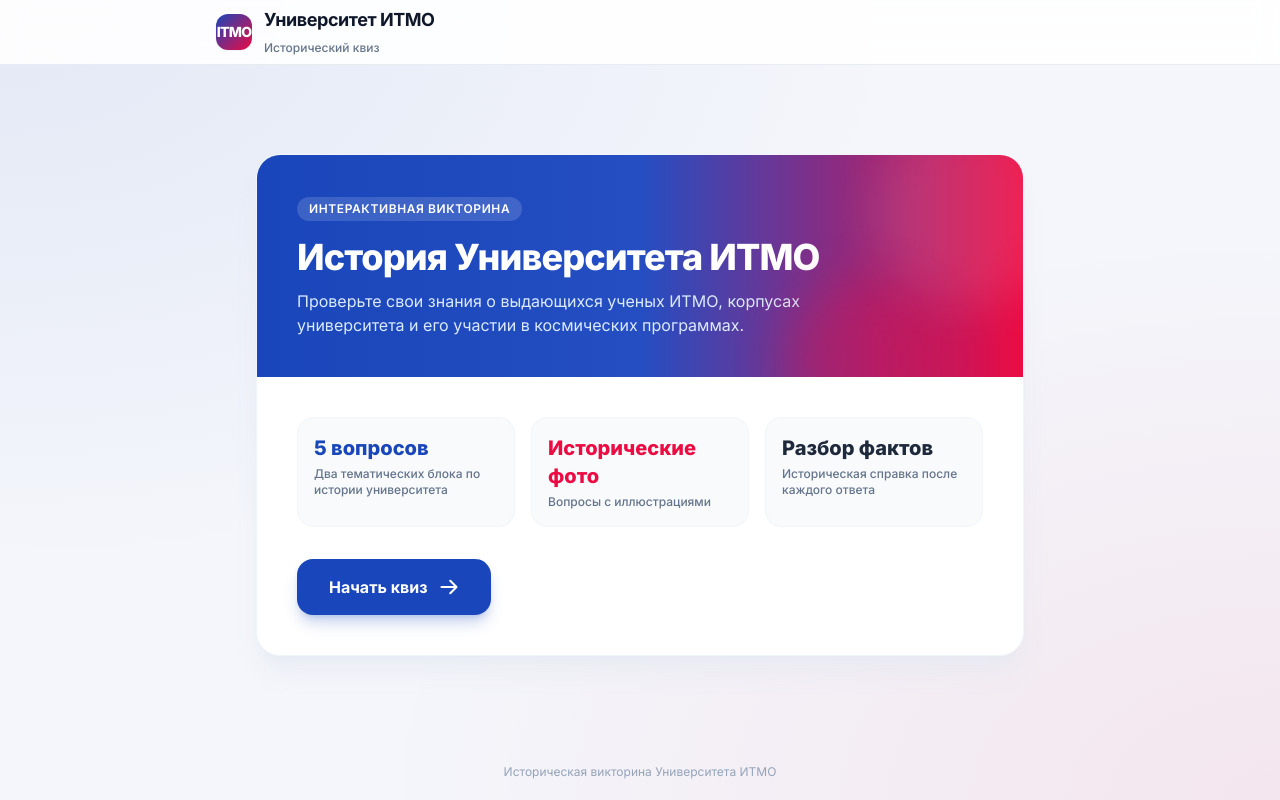
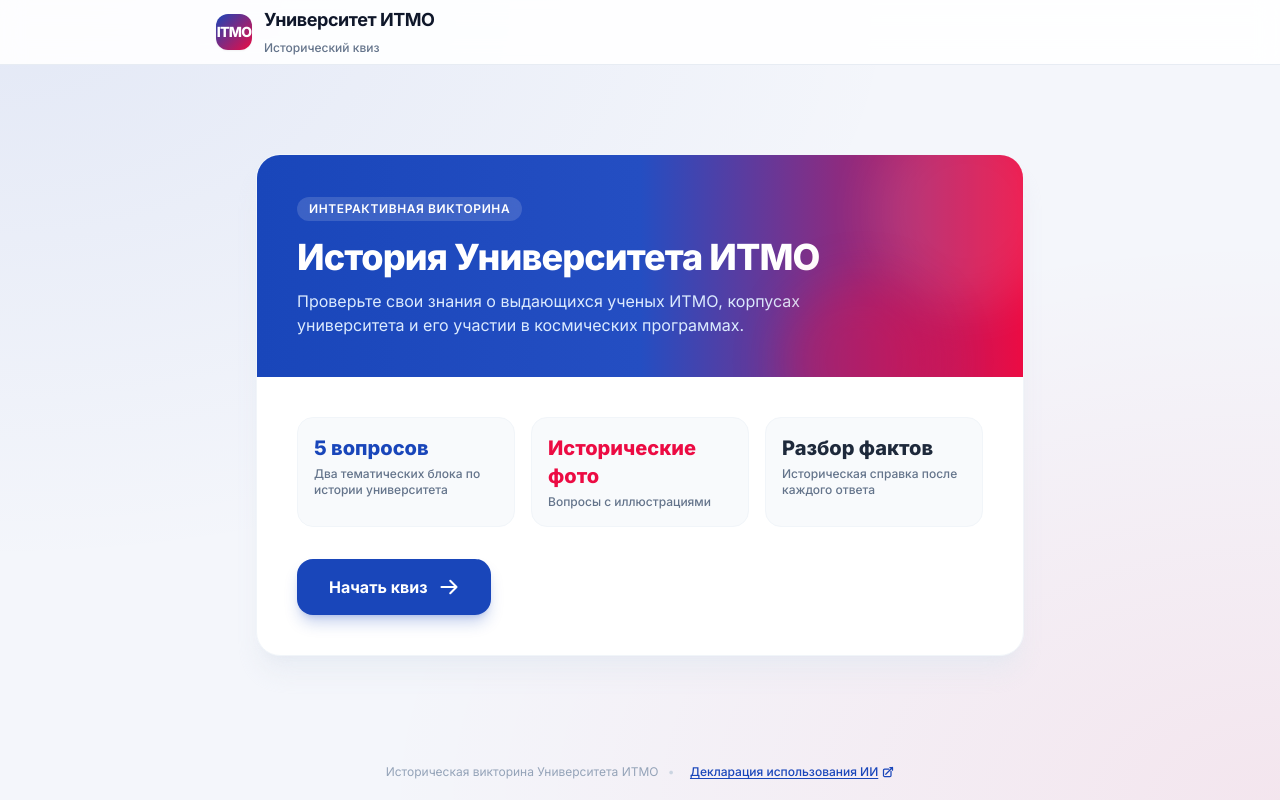
Before and after one commit to yulia-shem/ITMO-history-quiz, a plain HTML site: page index.html in a window 1280 px wide. Drawn offline with nearby package versions, Linux system fonts and the light colour scheme.

Commit message:
Добавлена декларация ИИ на странице

```diff
--- a/index.html
+++ b/index.html
@@ -229,6 +229,16 @@
     <!-- Подвал -->
     <footer class="w-full py-5 text-center text-xs text-slate-400 px-4">
         Историческая викторина Университета ИТМО
+        <span class="text-slate-300 mx-1.5" aria-hidden="true">•</span>
+        <a href="https://github.com/yulia-shem/ITMO-history-quiz/blob/main/README.md"
+       target="_blank"
+       rel="noopener noreferrer"
+       class="inline-flex items-center gap-1 ml-1.5 font-medium text-itmoBlue underline underline-offset-2 hover:text-itmoPink hover:underline-offset-4 transition-all">Декларация использования ИИ
+        <svg class="w-3 h-3" fill="none" stroke="currentColor" stroke-width="2.5" viewBox="0 0 24 24" aria-hidden="true">
+            <path stroke-linecap="round" stroke-linejoin="round"
+                  d="M13.5 6H5.25A2.25 2.25 0 003 8.25v10.5A2.25 2.25 0 005.25 21h10.5A2.25 2.25 0 0018 18.75V10.5m-10.5 6L21 3m0 0h-5.25M21 3v5.25" />
+        </svg>
+    </a>
     </footer>
 
     <!-- МОДАЛЬНОЕ ОКНО (LIGHTBOX) ДЛЯ УВЕЛИЧЕНИЯ ИЛЛЮСТРАЦИЙ -->
```
